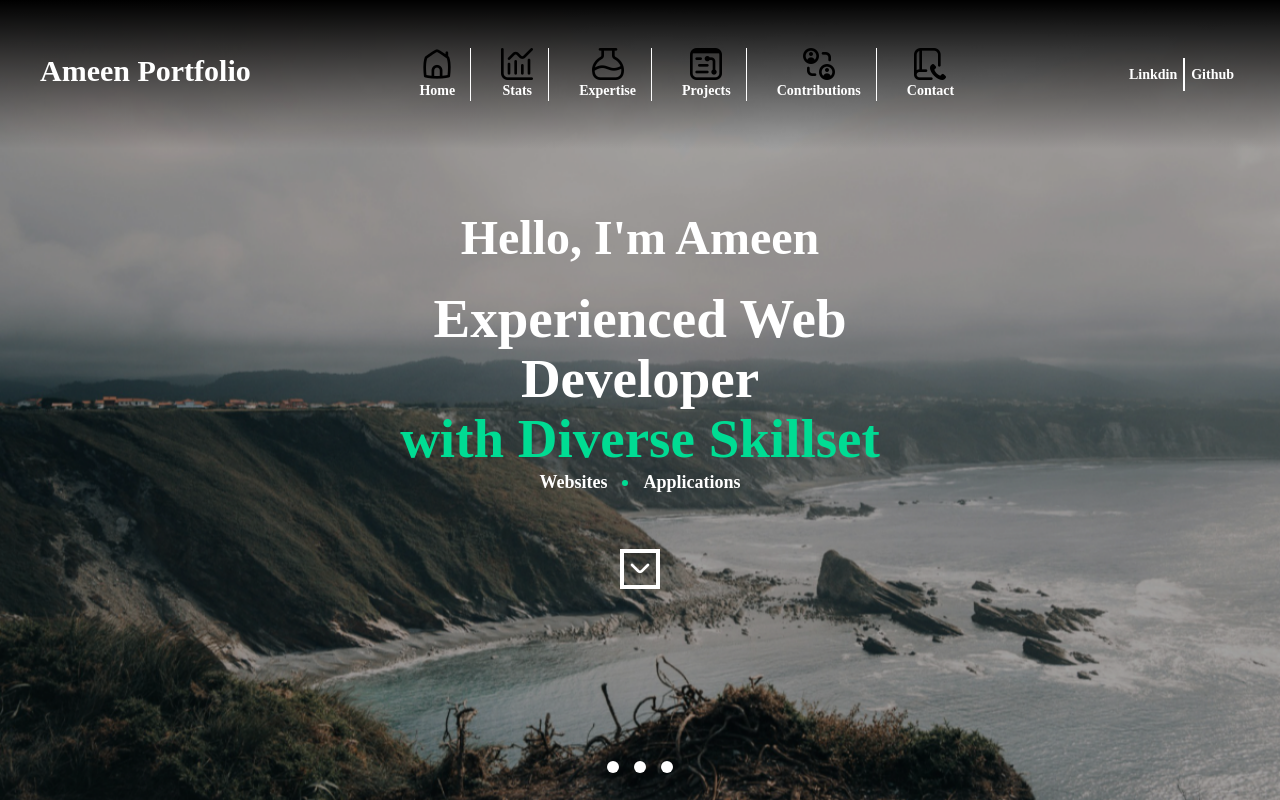
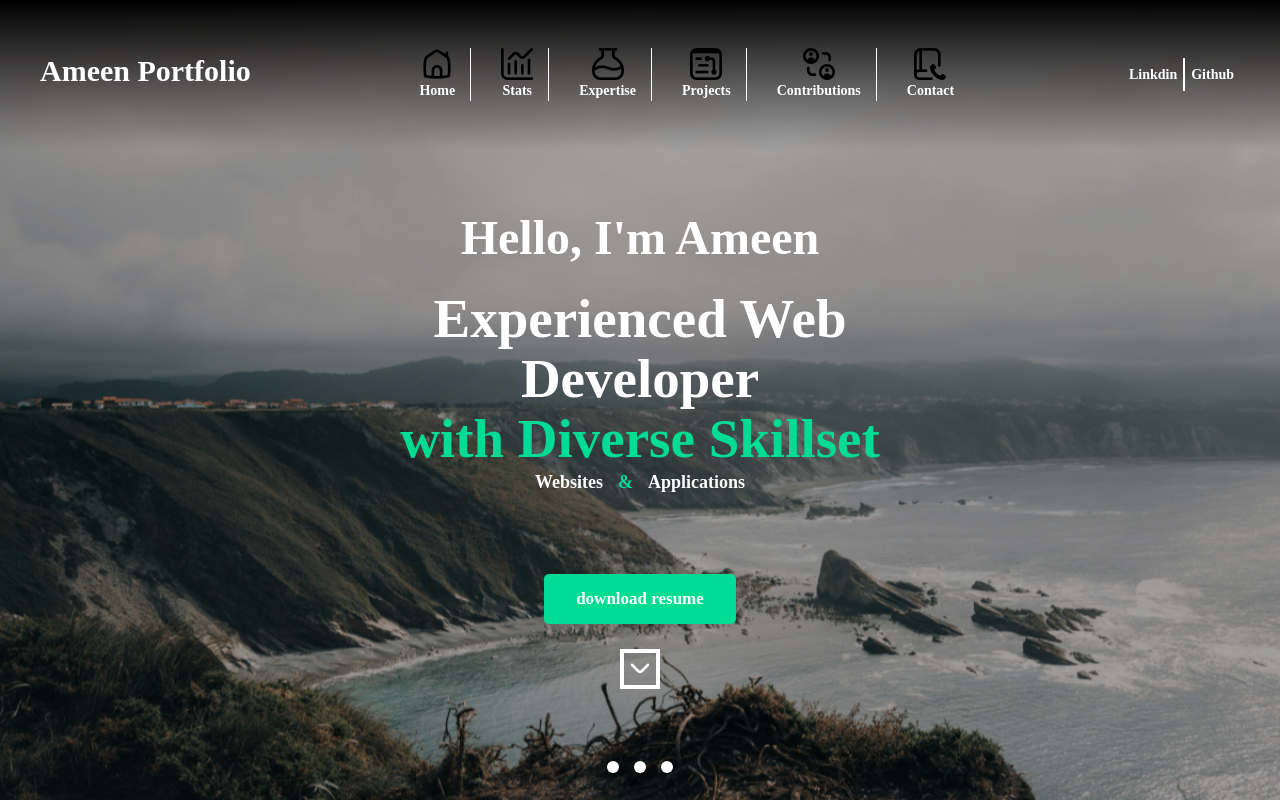
Before and after one commit to Ameer2000Mzori/New-Portfolio-2024, a React (Create React App) app: page / in a window 1280 px wide. Built offline with nearby package versions, Linux system fonts and the light colour scheme; a web font is replaced by a local one.

Commit message:
added more changes and button

```diff
--- a/src/components/hero/components/arrowDown.jsx
+++ b/src/components/hero/components/arrowDown.jsx
@@ -3,13 +3,20 @@ import ArrowDownIcon from "../../../assets/icons/arrow_down.png";
 function ArrowDown() {
   return (
     <div className="w-[100dvw] flex flex-col text-center items-center justify-center">
-      <div className="   cursor-pointer w-[40px] h-[40px] bg-transparent border-white border-[4px] ">
+      <a
+        href="/"
+        className="mb-[25px] mt-[25px]  xs:py-[15px] xs:px-[22px] lg:py-[12px] lg:px-[32px] bg-[rgb(0,220,147)] rounded-[5px]  text-white font-baloo font-bold text-[17px]"
+      >
+        download resume
+      </a>
+      <div className=" cursor-pointer w-[40px] h-[40px] bg-transparent border-white border-[4px] ">
         <img
           src={ArrowDownIcon}
           alt="arrow down"
           className="w-[32px] h-[32px] "
         />
       </div>
+
       <div className=" mt-[40px] absolute bottom-[15px] w-[100%] gap-[15px] p-[12px] flex flex-row text-center items-center justify-center ">
         <div className="h-[12px] w-[12px] bg-white rounded-full"></div>
         <div className="h-[12px] w-[12px] bg-white rounded-full"></div>
--- a/src/components/hero/components/heroTitle.jsx
+++ b/src/components/hero/components/heroTitle.jsx
@@ -17,7 +17,7 @@ function HeroTitle() {
           <li>
             <h1>Websites</h1>
           </li>
-          <div className="h-[6px] w-[6px]  rounded-full bg-[#00dc93]"></div>
+          <div className=" text-[#00dc93]"> & </div>
           <li>
             <h1>Applications</h1>
           </li>
```
